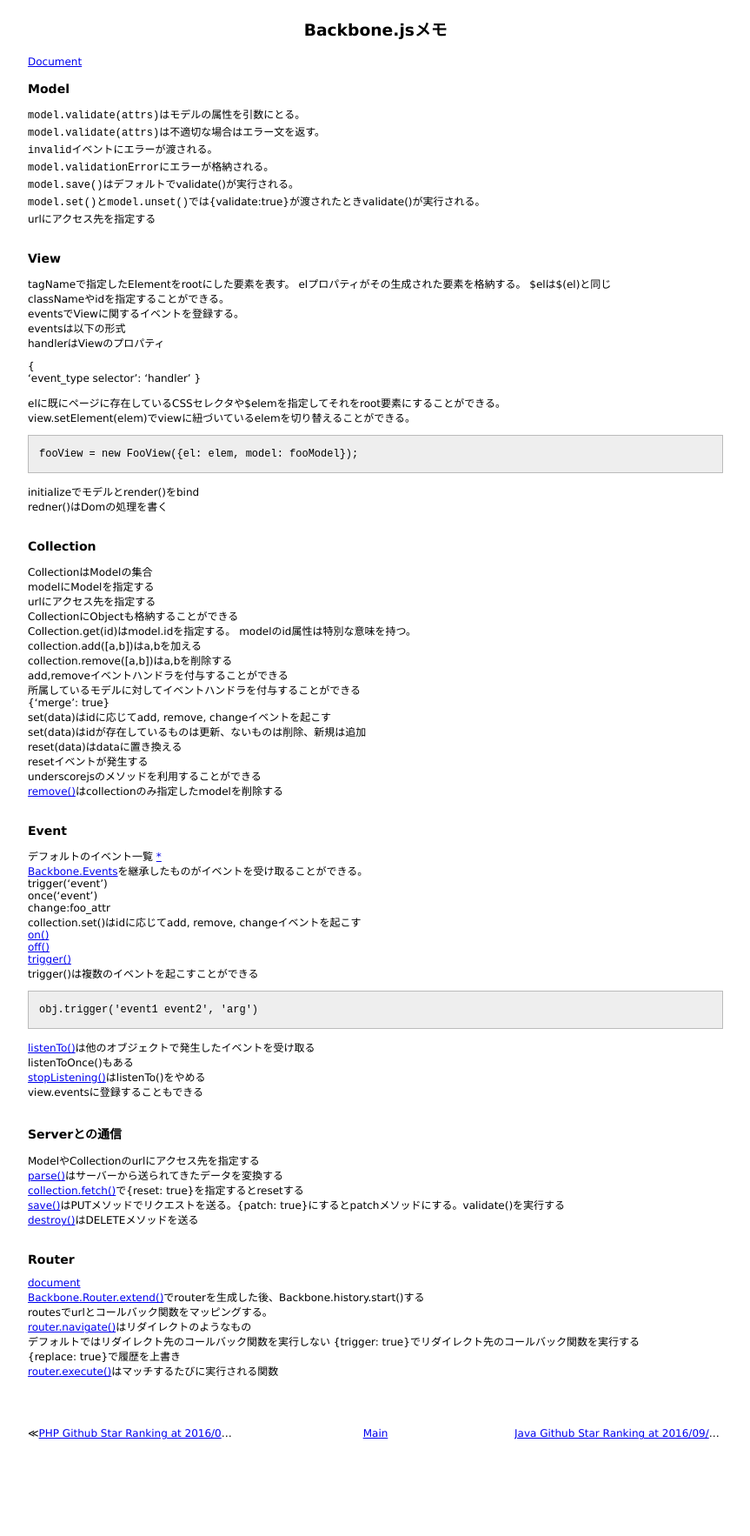
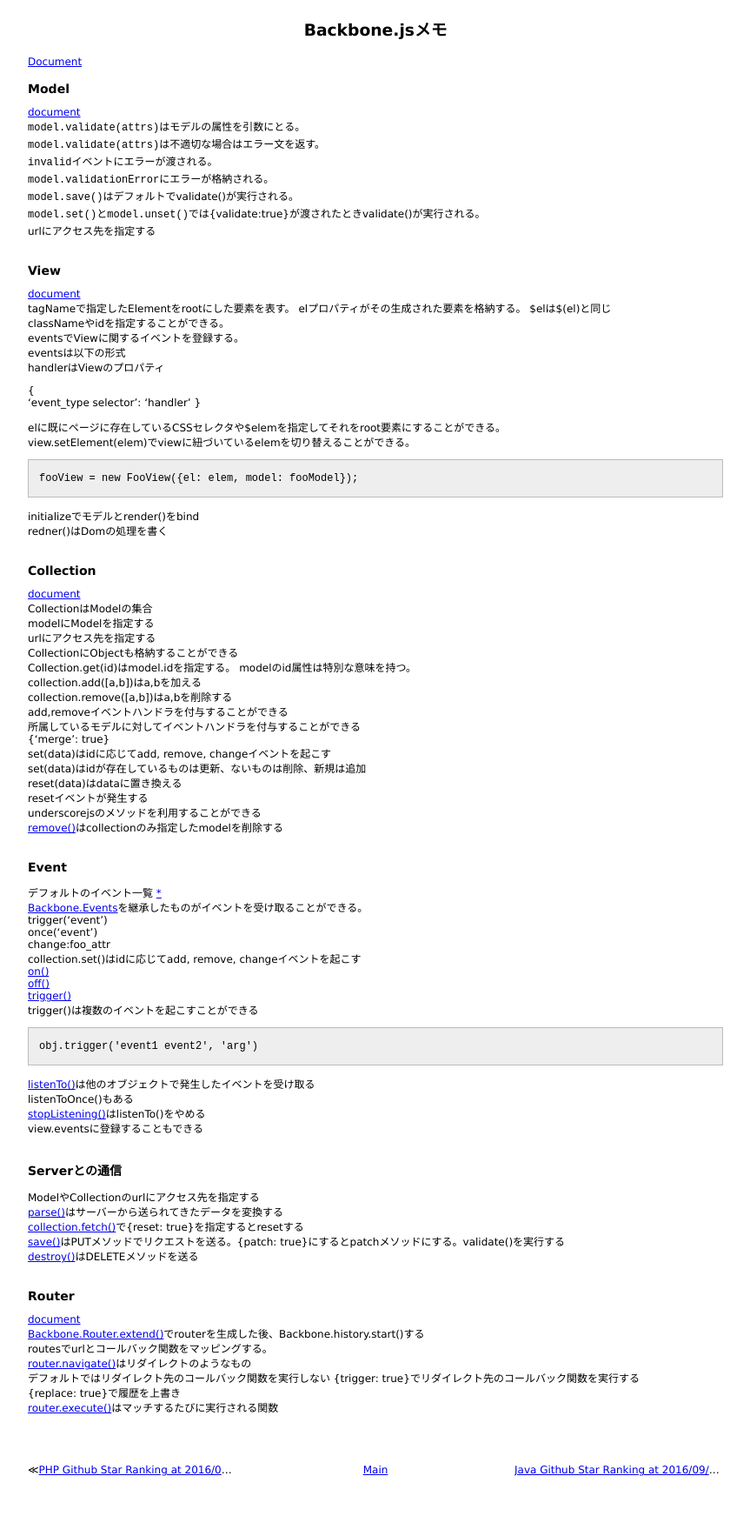
Before and after one commit to 38elements/38elements.github.com, a Jekyll site: the page built from _posts/2016-09-07-backbonejs.md, in a window 1280 px wide. Shown: the whole page at 87% size, without its empty margins (208-1071 px from the left). Built offline with Jekyll 4.4.1, drawn with Linux system fonts in a browser that asks for light colours; before the commit the page ends 1724 px from its top, so only the background shows below that.

Commit message:
Update 2016-09-07-backbonejs.md

```diff
--- a/_posts/2016-09-07-backbonejs.md
+++ b/_posts/2016-09-07-backbonejs.md
@@ -5,6 +5,7 @@ title: Backbone.jsメモ
 [Document](http://backbonejs.org/)
 
 ### Model
+[document](http://backbonejs.org/#Model)
 `model.validate(attrs)`はモデルの属性を引数にとる。
 `model.validate(attrs)`は不適切な場合はエラー文を返す。
 `invalid`イベントにエラーが渡される。
@@ -15,6 +16,7 @@ urlにアクセス先を指定する
 <br>
 
 ### View
+[document](http://backbonejs.org/#View)
 tagNameで指定したElementをrootにした要素を表す。
 elプロパティがその生成された要素を格納する。
 $elは$(el)と同じ
@@ -41,6 +43,7 @@ redner()はDomの処理を書く
 <br>
 
 ### Collection
+[document](http://backbonejs.org/#Collection)
 CollectionはModelの集合
 modelにModelを指定する
 urlにアクセス先を指定する
```
